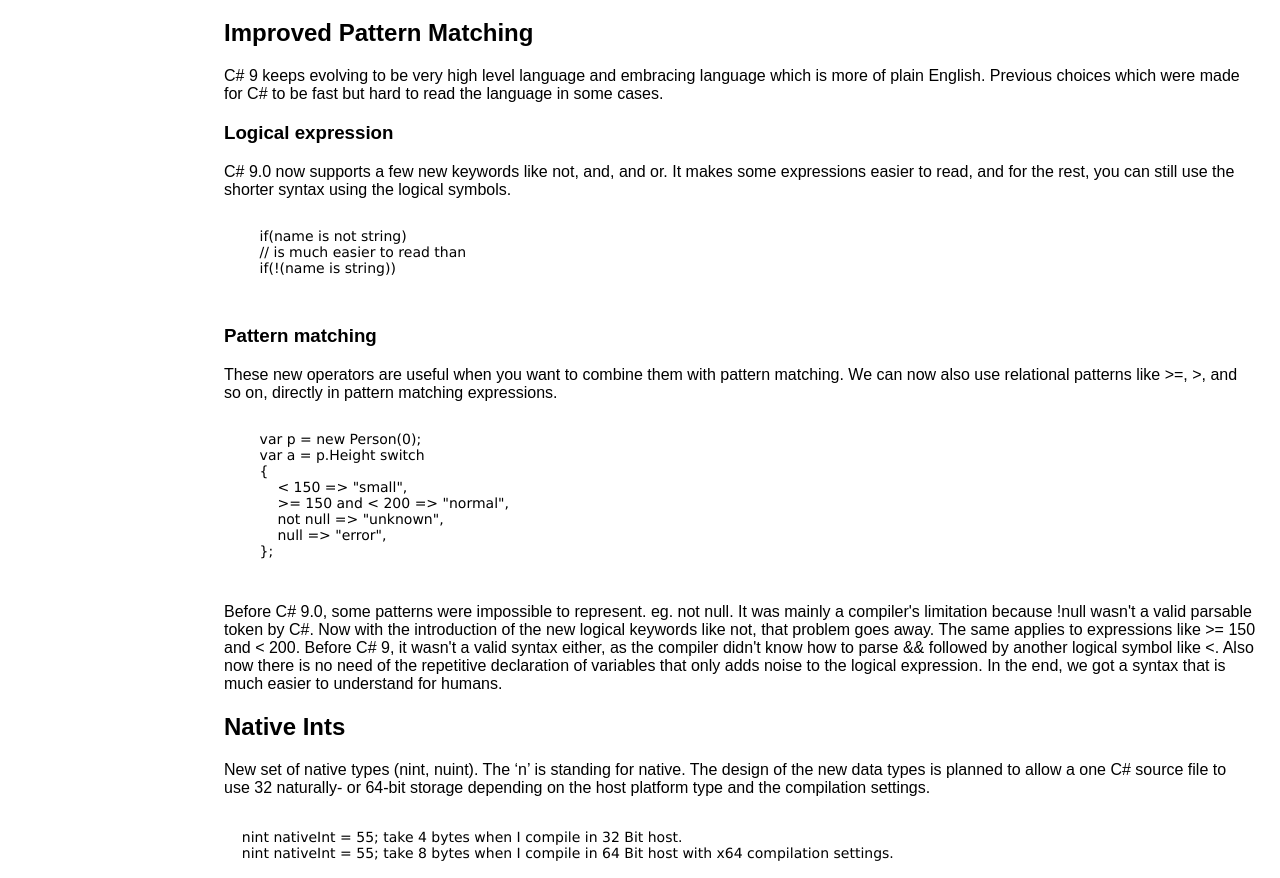
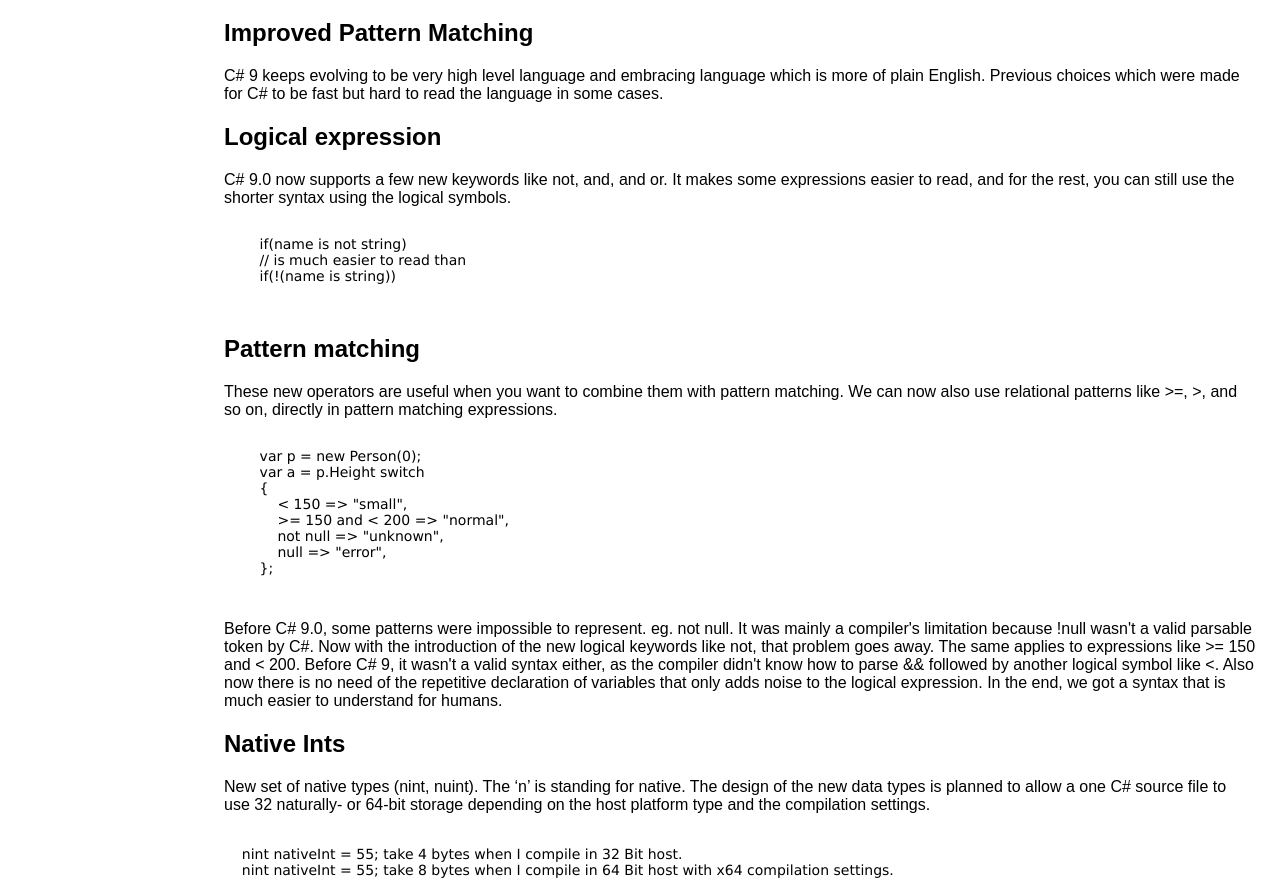
Before and after one commit to manochasunilgithub/C-9, a plain HTML site: page index.html in a window 1280 px wide. Shown: the part 1946-2824 px from the top of the page. Drawn offline with Linux system fonts and the light colour scheme.

Commit message:
Update index.html

```diff
--- a/index.html
+++ b/index.html
@@ -73,6 +73,7 @@ Console.WriteLine("Welcome to C#9");
                 This is very handy feature where we can create and design classes without sacrificing encapsulation. For example below if we need to use object initialiser then either
                 we have to make Name property mutable or declare constuctor and passing arguments using that, but in C#9 it can simply be done by adding the init to property which makes it
                 mutable only for initialisation.
+
             </p>
             <table>
                 <tr>
@@ -202,10 +203,12 @@ public class Program
             <p>
                 C# 9 keeps evolving to be very high level language and embracing language which is more of plain English.
                 Previous choices which were made for C# to be fast but hard to read the language in some cases.
+
             </p>
-            <h3>Logical expression</h3>
+            <h1>Logical expression</h1>
             C# 9.0 now supports a few new keywords like not, and, and or. It makes some expressions easier to read,
             and for the rest, you can still use the shorter syntax using the logical symbols.
+
             <pre><code>
         if(name is not string)
         // is much easier to read than
@@ -213,9 +216,10 @@ public class Program
                     </code>
                 </pre>
 
-            <h3>Pattern matching</h3>
+            <h1>Pattern matching</h1>
             These new operators are useful when you want to combine them with pattern matching.
             We can now also use relational patterns like >=, >, and so on, directly in pattern matching expressions.
+
             <pre><code>
         var p = new Person(0);
         var a = p.Height switch
```
